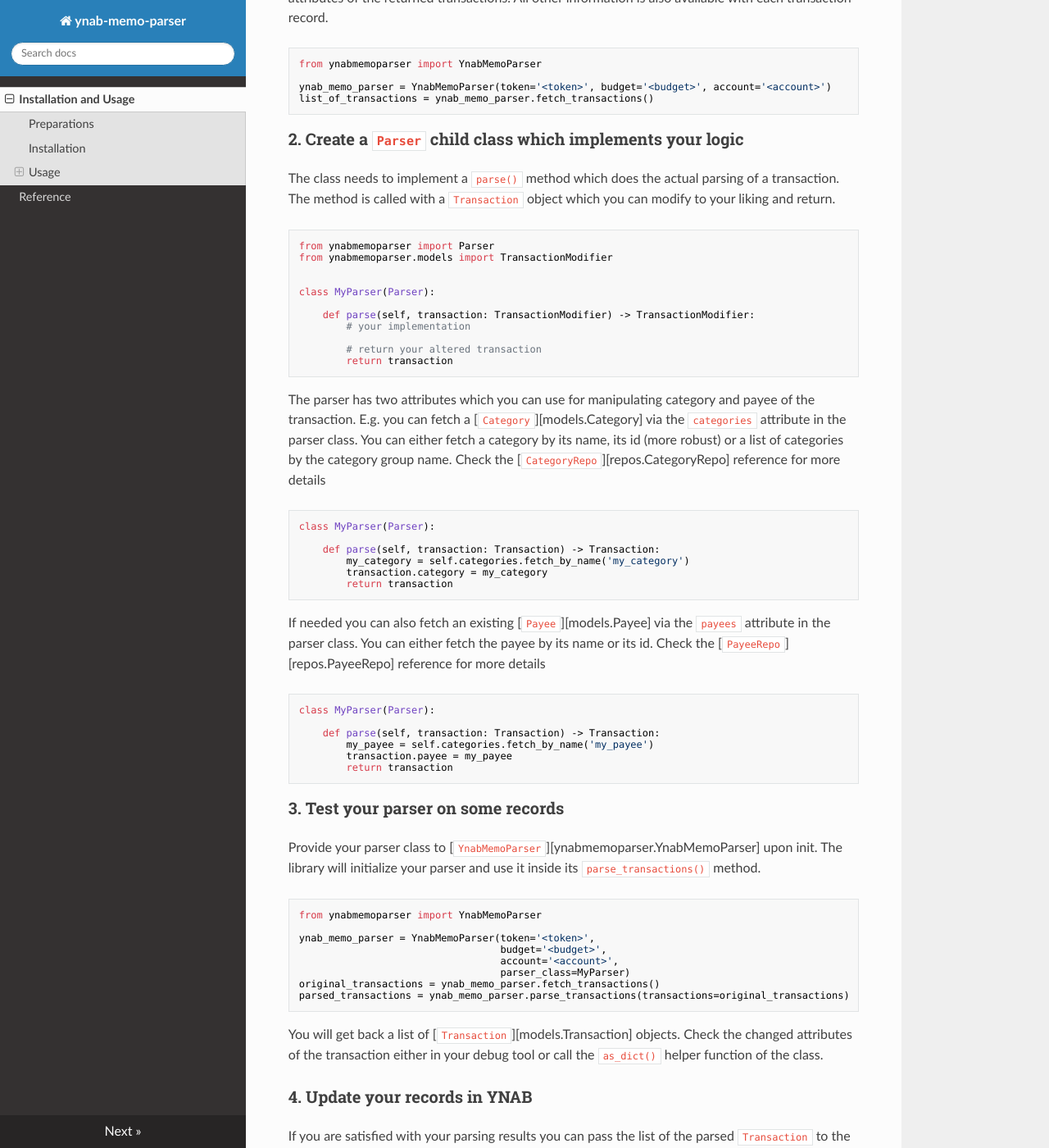
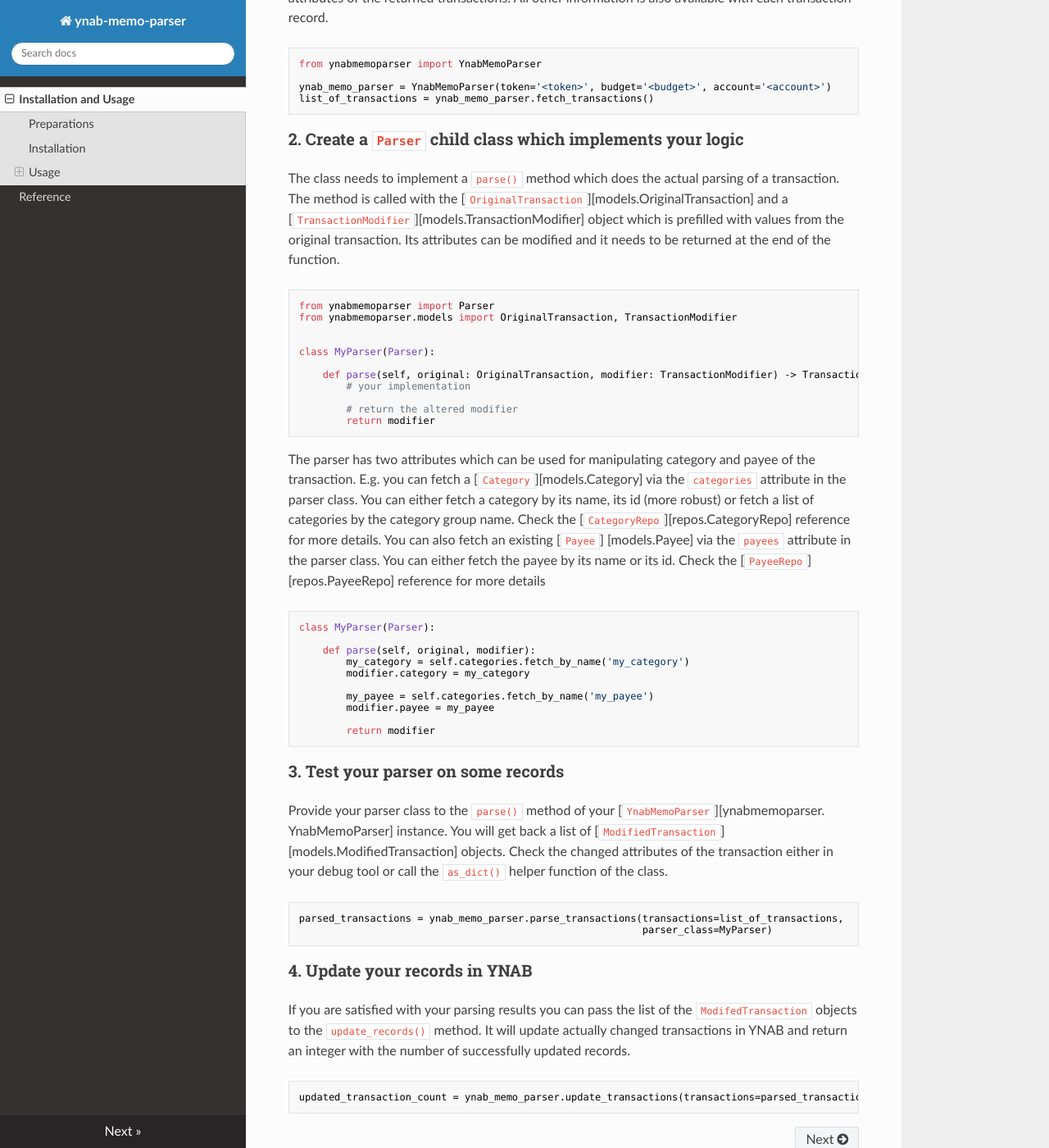
Before and after one commit to dnbasta/ynab-memo-parser, an MkDocs documentation site: the page built from docs/2_usage.md, in a window 1280 px wide and 1400 px high, scrolled down 859 px. Shown: the whole window at 82% size. Built offline with MkDocs 1.6.1, drawn with Linux system fonts in a browser that asks for light colours; nearby versions of some CDN libraries; some of the changed text lies outside the part shown.

Commit message:
updated code and documentation with modifier and modified logic

````diff
--- a/docs/2_usage.md
+++ b/docs/2_usage.md
@@ -32,64 +32,56 @@ list_of_transactions = ynab_memo_parser.fetch_transactions()
 
 ### 2. Create a `Parser` child class which implements your logic
 The class needs to implement a `parse()` method which does the actual parsing of a transaction. The method is called
-with a `Transaction` object which you can modify to your liking and return.
+with the [`OriginalTransaction`][models.OriginalTransaction] and a [`TransactionModifier`][models.TransactionModifier]
+object which is prefilled with values from the original transaction. Its attributes can be modified and it needs to be
+returned at the end of the function.
 
 ```py
 from ynabmemoparser import Parser
-from ynabmemoparser.models import TransactionModifier
+from ynabmemoparser.models import OriginalTransaction, TransactionModifier
 
 
 class MyParser(Parser):
 
-	def parse(self, transaction: TransactionModifier) -> TransactionModifier:
+	def parse(self, original: OriginalTransaction, modifier: TransactionModifier) -> TransactionModifier:
 		# your implementation
 
-		# return your altered transaction
-		return transaction
+		# return the altered modifier
+		return modifier
 ```
-The parser has two attributes which you can use for manipulating category and payee of the transaction.
+The parser has two attributes which can be used for manipulating category and payee of the transaction.
 E.g. you can fetch a [`Category`][models.Category] via the `categories` attribute in the parser class. You can either
-fetch a category by its name, its id (more robust) or a list of categories by the category group name.
-Check the [`CategoryRepo`][repos.CategoryRepo] reference for more details
-```py
-class MyParser(Parser):
-
-    def parse(self, transaction: Transaction) -> Transaction:
-        my_category = self.categories.fetch_by_name('my_category')
-        transaction.category = my_category
-        return transaction
-```
-If needed you can also fetch an existing [`Payee`][models.Payee] via the `payees` attribute in the parser class.
-You can either fetch the payee by its name or its id.
+fetch a category by its name, its id (more robust) or fetch a list of categories by the category group name.
+Check the [`CategoryRepo`][repos.CategoryRepo] reference for more details. You can also fetch an existing [`Payee`]
+[models.Payee] via the `payees` attribute in the parser class. You can either fetch the payee by its name or its id.
 Check the [`PayeeRepo`][repos.PayeeRepo] reference for more details
 ```py
 class MyParser(Parser):
 
-    def parse(self, transaction: Transaction) -> Transaction:
+    def parse(self, original, modifier):
+        my_category = self.categories.fetch_by_name('my_category')
+        modifier.category = my_category
+
         my_payee = self.categories.fetch_by_name('my_payee')
-        transaction.payee = my_payee
-        return transaction
+        modifier.payee = my_payee
+
+        return modifier
 ```
+
 ### 3. Test your parser on some records
-Provide your parser class to [`YnabMemoParser`][ynabmemoparser.YnabMemoParser] upon init. The library will initialize your parser and use it inside its
-`parse_transactions()` method.
+Provide your parser class to the `parse()` method of your [`YnabMemoParser`][ynabmemoparser.
+YnabMemoParser] instance. You will get back a list of [`ModifiedTransaction`][models.ModifiedTransaction] objects.
+Check the changed attributes of the transaction either in your debug tool or call the `as_dict()` helper function of
+the class.
 ```py
-from ynabmemoparser import YnabMemoParser
-
-ynab_memo_parser = YnabMemoParser(token='<token>',
-                                  budget='<budget>',
-                                  account='<account>',
-                                  parser_class=MyParser)
-original_transactions = ynab_memo_parser.fetch_transactions()
-parsed_transactions = ynab_memo_parser.parse_transactions(transactions=original_transactions)
+parsed_transactions = ynab_memo_parser.parse_transactions(transactions=list_of_transactions,
+                                                          parser_class=MyParser)
 ```
-You will get back a list of [`Transaction`][models.Transaction] objects. Check the changed attributes of the
-transaction either in your debug tool or call the `as_dict()` helper function of the class.
 
 ### 4. Update your records in YNAB
-If you are satisfied with your parsing results you can pass the list of the parsed `Transaction` to the
-`update_records()` method. It will update the respective transactions in YNAB and return an integer with the number
+If you are satisfied with your parsing results you can pass the list of the `ModifedTransaction` objects to the
+`update_records()` method. It will update actually changed transactions in YNAB and return an integer with the number
 of successfully updated records.
 ```py
-updated_transaction_count = ynab_memo_parser.update_transactions(parsed_transactions)
+updated_transaction_count = ynab_memo_parser.update_transactions(transactions=parsed_transactions)
 ```
````
Also changed, not shown: docs/3_reference.md (+8 -9 lines), 7 other files.
